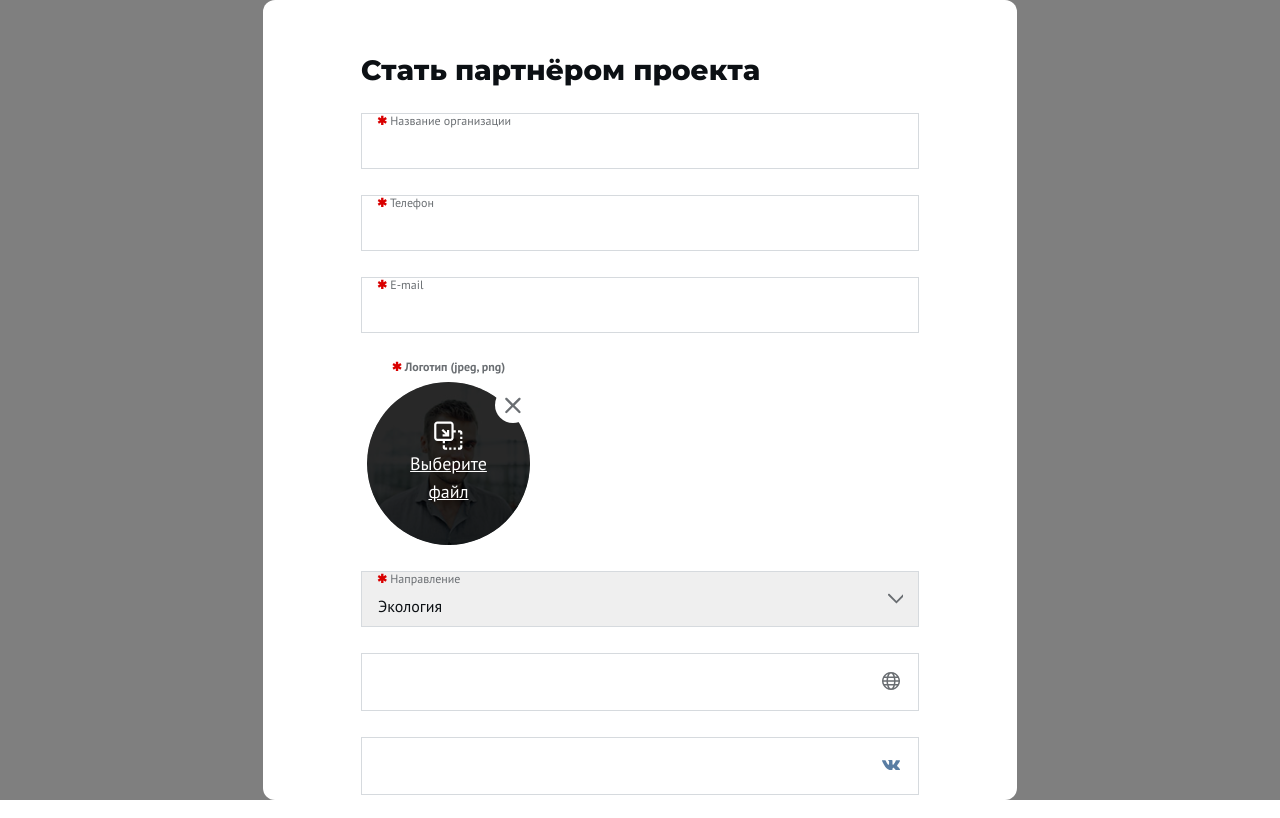
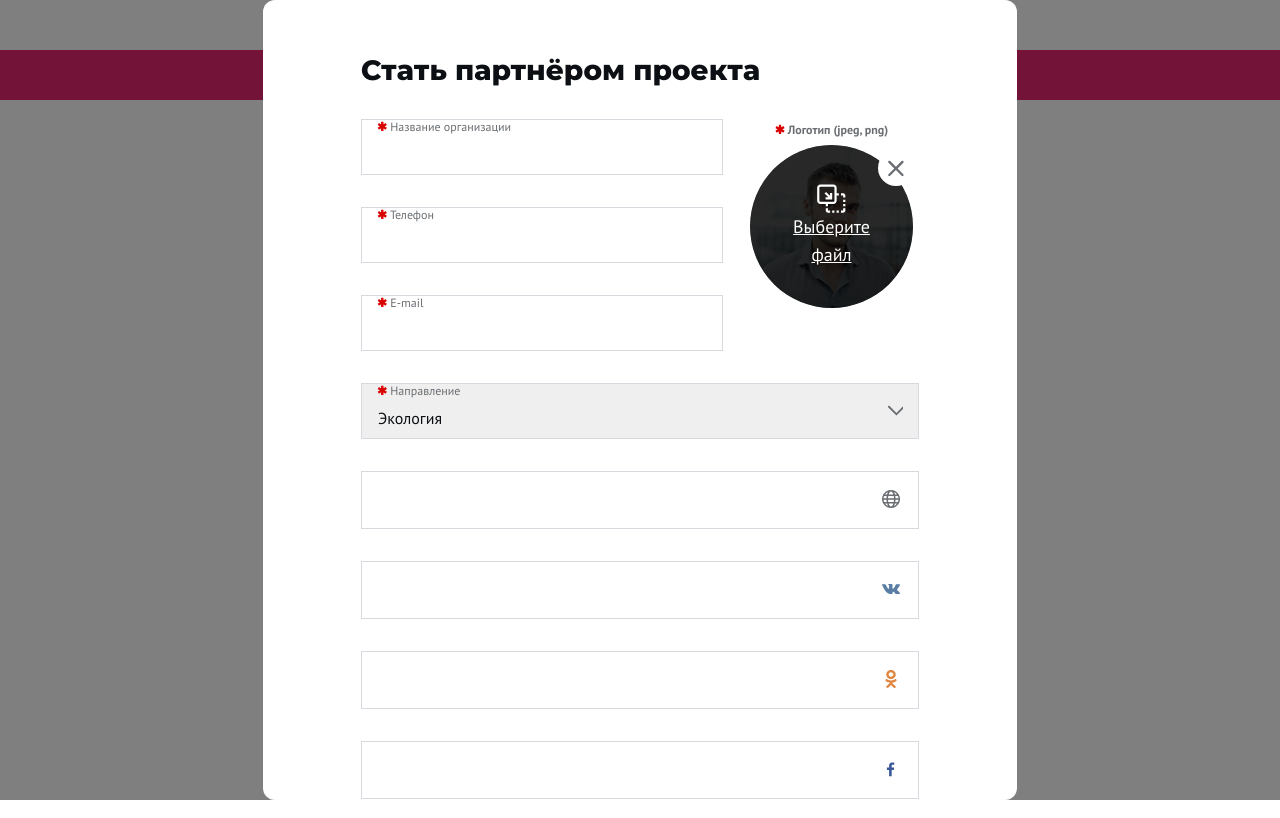
Before and after one commit to N-Daria/coding_fellowship, a plain HTML site: page practice-1/index.html in a window 1280 px wide. Both pictures are taken after a click on the button "Открыть попап". Shown: the top 818 px of the page. Drawn offline with Linux system fonts and the light colour scheme.

Commit message:
feat: form submit

```diff
--- a/practice-1/index.html
+++ b/practice-1/index.html
@@ -13,25 +13,9 @@
       <form class="form">
         <h2 class="form__header">Стать партнёром проекта</h2>
 
-        <label class="form__input-block">
+        <label class="form__input-block form__input-block_short">
           <p class="form__label">✱ Название организации</p>
           <input type="text" name="companyName" required class="form__input" />
-        </label>
-
-        <label class="form__input-block">
-          <p class="form__label">✱ Телефон</p>
-          <input
-            type="tel"
-            name="telephone"
-            required
-            class="form__input"
-            pattern="[0-9]{11}"
-          />
-        </label>
-
-        <label class="form__input-block">
-          <p class="form__label">✱ E-mail</p>
-          <input type="email" name="email" required class="form__input" />
         </label>
 
         <div class="form__input-block file">
@@ -58,6 +42,16 @@
             <div id="gamediv"></div>
           </label>
         </div>
+
+        <label class="form__input-block form__input-block_short">
+          <p class="form__label">✱ Телефон</p>
+          <input type="tel" name="telephone" required class="form__input" />
+        </label>
+
+        <label class="form__input-block form__input-block_short">
+          <p class="form__label">✱ E-mail</p>
+          <input type="email" name="email" required class="form__input" />
+        </label>
 
         <div
           class="form__input-block form__input-block_socials form__input-block_socials_select"
--- a/practice-1/index.js
+++ b/practice-1/index.js
@@ -1,8 +1,9 @@
 const openPopupButton = document.querySelector(".content__button");
+const form = document.querySelector(".form");
 const poopup = document.querySelector(".popup");
-const uploadImage = document.querySelector(".upload");
-const cancelPhotoUploading = document.querySelector(".file__cancel");
-const photo = document.querySelector(".file__photo");
+const uploadImage = form.querySelector(".upload");
+const cancelPhotoUploading = form.querySelector(".file__cancel");
+const photo = form.querySelector(".file__photo");
 
 // close / open popup
 
@@ -12,6 +13,32 @@ const openPopup = () => {
 
 const closePopup = () => {
   poopup.classList.remove("popup_opened");
+};
+
+const handleSubmit = (e) => {
+  e.preventDefault();
+
+  // checkValidate
+  // serialize
+  // send
+};
+
+const handleUpload = (e) => {
+  e.preventDefault();
+
+  let file = e.target.files[0];
+
+  let reader = new FileReader();
+  reader.readAsDataURL(file);
+
+  reader.onload = function () {
+    photo.setAttribute("src", "");
+    photo.setAttribute("src", reader.result);
+  };
+
+  reader.onerror = function () {
+    console.log(reader.error);
+  };
 };
 
 openPopupButton.addEventListener("click", openPopup);
@@ -34,20 +61,4 @@ cancelPhotoUploading.addEventListener("click", () => {
 
 uploadImage.addEventListener("change", handleUpload);
 
-function handleUpload(e) {
-  e.preventDefault();
-
-  let file = e.target.files[0];
-
-  let reader = new FileReader();
-  reader.readAsDataURL(file);
-
-  reader.onload = function () {
-    photo.setAttribute("src", "");
-    photo.setAttribute("src", reader.result);
-  };
-
-  reader.onerror = function () {
-    console.log(reader.error);
-  };
-}
+form.addEventListener("submit", handleSubmit);
--- a/practice-1/styles/blocks/content.css
+++ b/practice-1/styles/blocks/content.css
@@ -23,9 +23,18 @@
 }
 
 .content__button {
+  width: 100%;
   border: none;
+  cursor: pointer;
   background-color: #e5266e;
-  cursor: pointer;
+  font-family: "Lato", sans-serif;
+  font-size: 16px;
+  font-weight: 600;
+  line-height: 18px;
+  text-align: center;
+  color: white;
+  padding: 16px;
+
   margin: 50px auto;
   display: block;
 }
--- a/practice-1/styles/blocks/file.css
+++ b/practice-1/styles/blocks/file.css
@@ -1,6 +1,9 @@
 .file {
   max-width: 175px;
   cursor: pointer;
+  position: absolute;
+  top: 122px;
+  right: 98px;
 }
 
 .file__label {
--- a/practice-1/styles/blocks/form.css
+++ b/practice-1/styles/blocks/form.css
@@ -15,7 +15,7 @@
 
   display: flex;
   flex-wrap: wrap;
-  gap: 26px 32px;
+  gap: 32px 20px;
 
   overflow: auto;
   height: -webkit-fill-available;
@@ -33,6 +33,10 @@
 .form__input-block {
   position: relative;
   width: 100%;
+}
+
+.form__input-block_short {
+  max-width: 362px;
 }
 
 .form__input-block:focus-within {
@@ -63,6 +67,7 @@
   width: 100%;
   color: #0c1014;
   border: 1px solid #d6dade;
+  margin: 0;
 }
 
 .form__input:focus,
```
